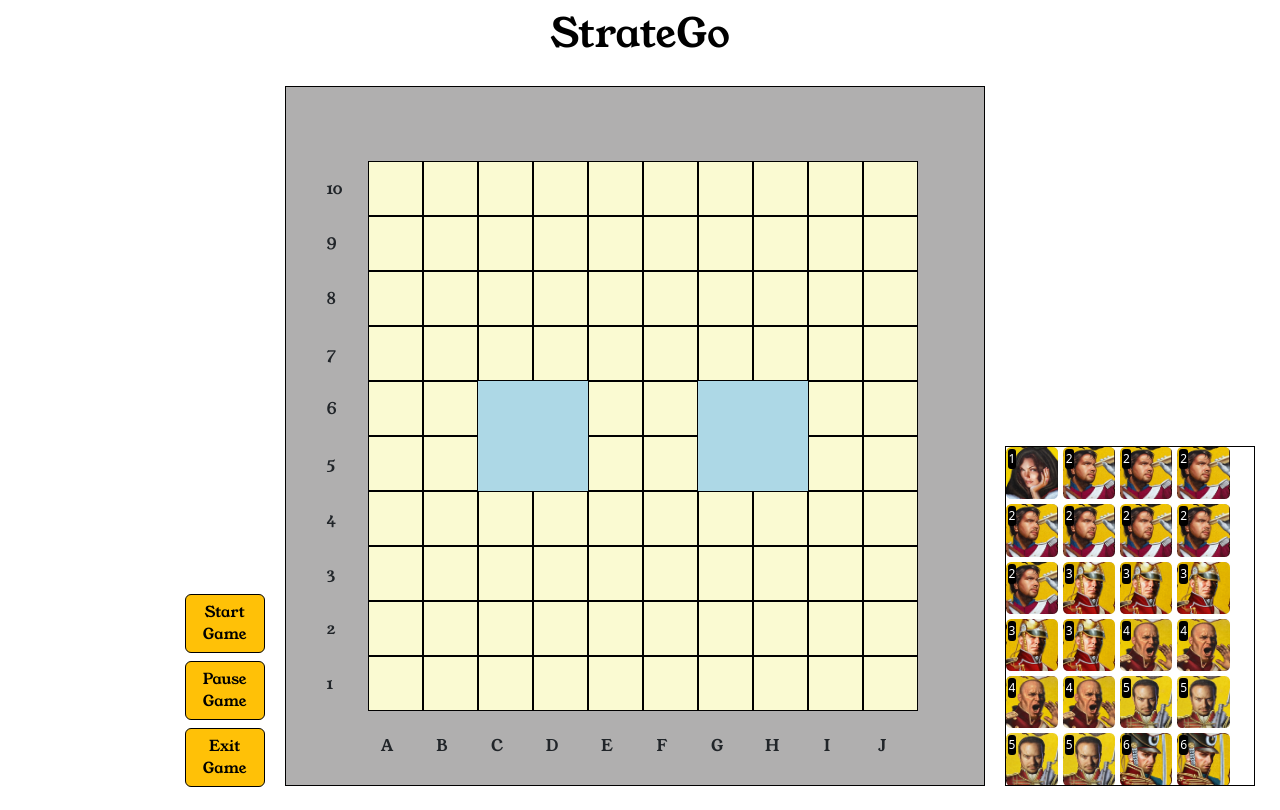
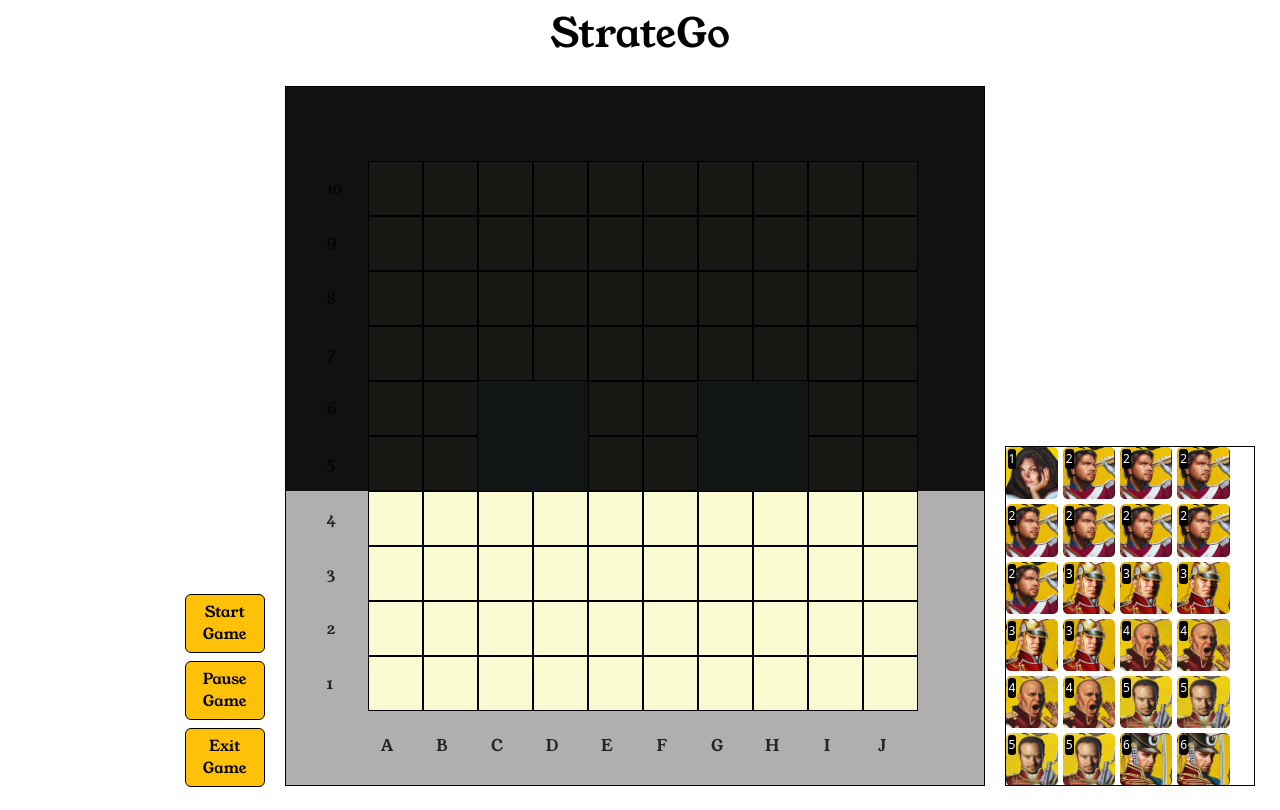
Before and after one commit to DenKim94/PRJ_StrateGoWeb, a React (Create React App) app in the folder client/game-app/: page / in a window 1280 px wide. Built offline with nearby package versions, Linux system fonts and the light colour scheme.

Commit message:
Added cover of opponent side

```diff
--- a/client/game-app/src/App.jsx
+++ b/client/game-app/src/App.jsx
@@ -102,7 +102,7 @@ const App = () => {
         <div className = "App">
             <GameLogo/>
             <div className="ui-container">
-            {/* <Cover isReady2Play={gameStates.ready2Play} className={gameStates.ready2Play ? '' : 'Cover-FadeOut'} /> */}
+            <Cover isReady2Play={gameStates.ready2Play} className={gameStates.ready2Play ? '' : 'Cover-FadeOut'} />
                 <div className="btn-container">
                     <button type="button" className="btn btn-warning" onClick={startGame} disabled = {buttonStates.disabledStartButton} >
                         {'Start Game'}
--- a/client/game-app/src/components/Cover.jsx
+++ b/client/game-app/src/components/Cover.jsx
@@ -2,16 +2,16 @@ import React from 'react';
 import './Cover.css'
 
 const Cover = ({ isReady2Play }) => {
-    // Stil für die Abdeckung
+    // Predefined style of the cover component
     const coverStyle = {
       position: 'absolute',
       top: '0px',
-      left: '55px',
-      width: '750px',
+      left: '80px',
+      width: '700px',
       height: '405px',
       alignItems: 'center',
       justifyContent: 'center',
-      backgroundColor: 'rgba(0, 0, 0, 0.8)',
+      backgroundColor: 'rgba(0, 0, 0, 0.9)',
       zIndex: 2,  // Second layer to cover the GameField-Component
       transition: 'opacity 0.5s ease-out',  // Transition presets
       opacity: isReady2Play ? 0 : 1,  // Opacity of the component depending on the state of 'isReady2Play'
--- a/client/game-app/src/game-logic/gameLogic.js
+++ b/client/game-app/src/game-logic/gameLogic.js
@@ -261,7 +261,6 @@ export function handleDragDrop(results, gameFieldState, figureStorageState, pref
     if (!gameSettings.ready2Play){
         switch(gameSettings.isPlayer1){
             case true:
-                console.log(">> targetFieldProps: ", targetFieldProps)
                 // Limitation of moving area from perspective of player 1
                 if (targetFieldProps.pos_y > 4){
                     return;
```
